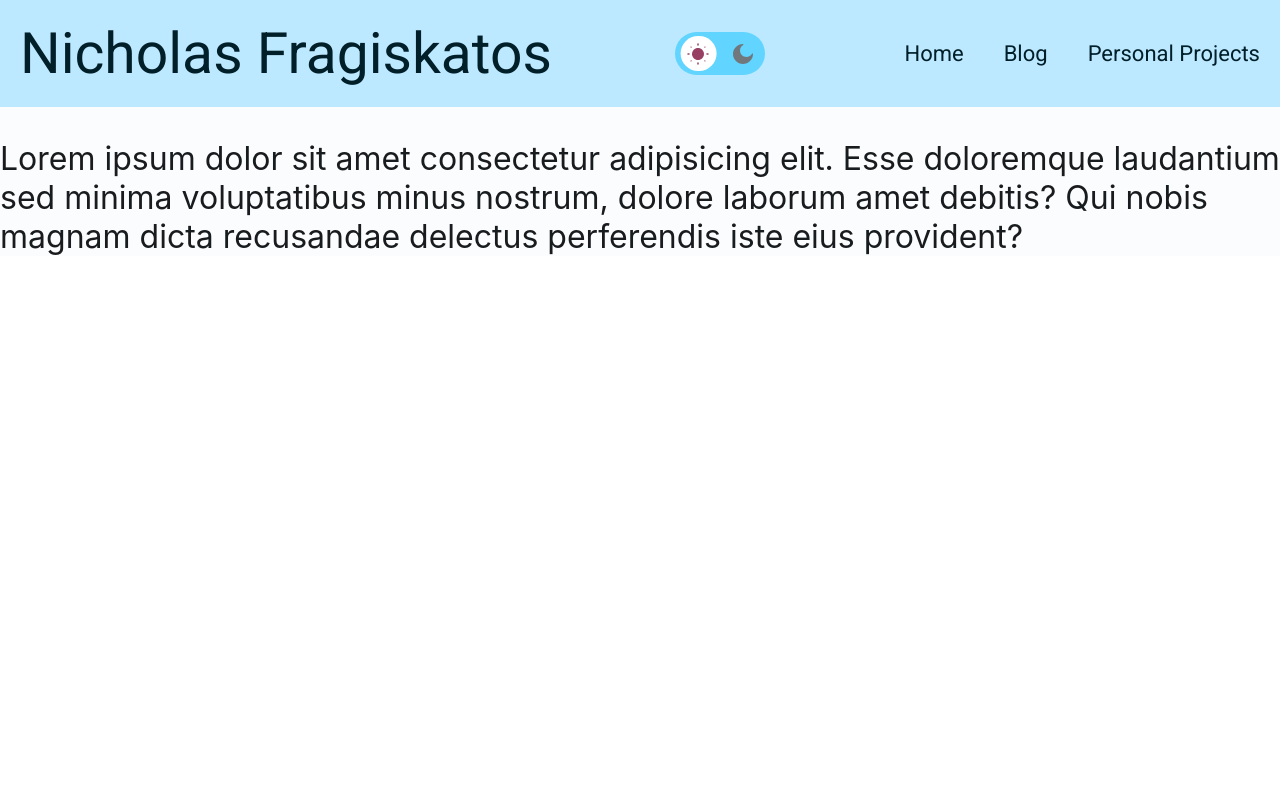
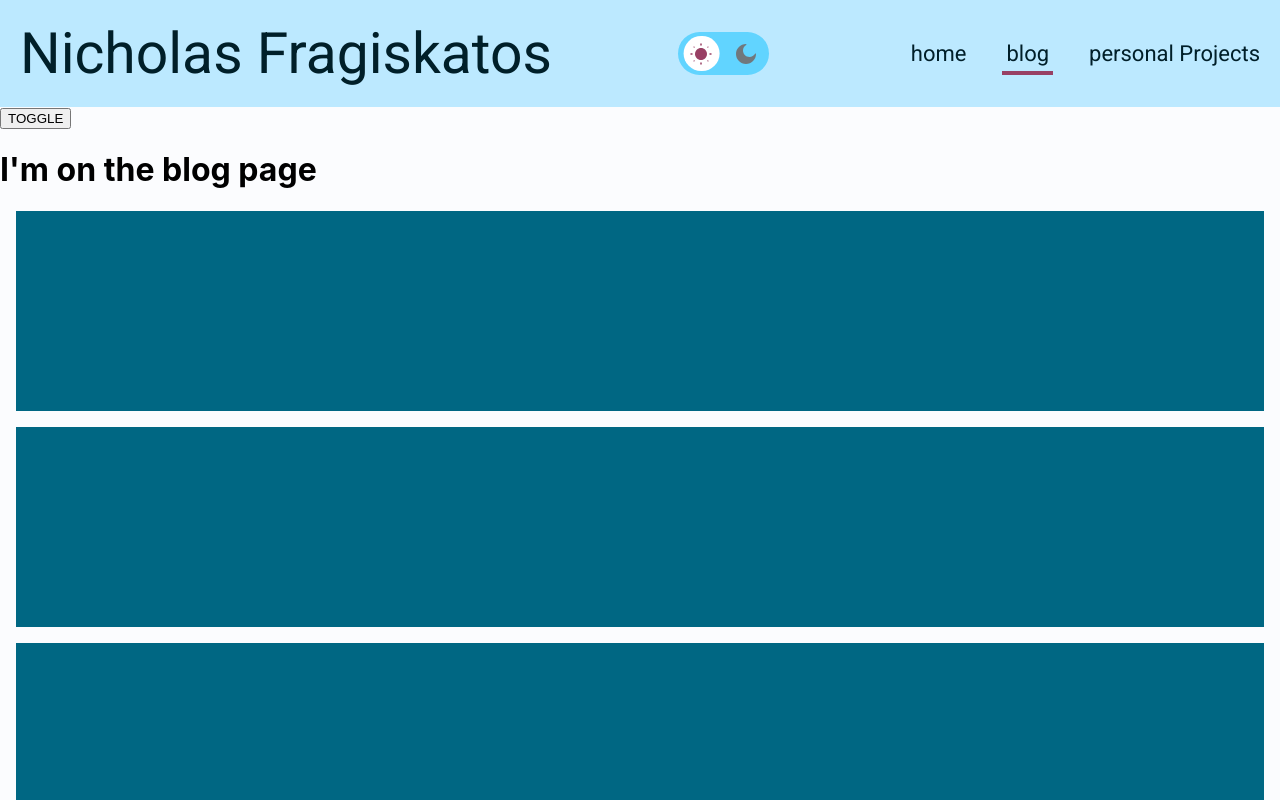
Before and after one commit to nfragiskatos/personal-website, a React (Create React App) app: page /blog in a window 1280 px wide. Shown: the top 800 px of the page. Built offline with nearby package versions, Linux system fonts and the light colour scheme.

Commit message:
- addred react-router-dom to dependencies' - changed navbar links to route with react-router - created skeelton for blog and home page

```diff
--- a/package.json
+++ b/package.json
@@ -13,6 +13,7 @@
     "react": "^18.2.0",
     "react-dom": "^18.2.0",
     "react-icons": "^5.0.1",
+    "react-router-dom": "^6.21.3",
     "react-scripts": "5.0.1",
     "styled-components": "^6.1.8",
     "typescript": "^4.9.5",
--- a/src/App.tsx
+++ b/src/App.tsx
@@ -1,7 +1,11 @@
 import React, { useState } from "react";
+import { Route, Routes } from "react-router-dom";
 import { ThemeProvider } from "styled-components";
 import "./App.css";
+import Footer from "./Footer/Footer";
 import Navbar from "./Navbar/Navbar";
+import Blog from "./pages/blog/components/Blog";
+import Home from "./pages/home/Home";
 import "./theme.css";
 import { ITheme, base, dark, light } from "./themes";
 
@@ -33,7 +37,16 @@ function App() {
       <ThemeProvider theme={theme}>
         <div className="surface">
           <Navbar />
-          <p
+
+          <div id="router-container">
+            <Routes>
+              <Route path="/" element={<Home />} />
+              <Route path="/blog" element={<Blog />} />
+            </Routes>
+          </div>
+          {/* <Hero /> */}
+          <Footer />
+          {/* <p
             className="on-surface-text"
             style={{
               fontSize: "2em",
@@ -43,7 +56,7 @@ function App() {
             doloremque laudantium sed minima voluptatibus minus nostrum, dolore
             laborum amet debitis? Qui nobis magnam dicta recusandae delectus
             perferendis iste eius provident?
-          </p>
+          </p> */}
         </div>
       </ThemeProvider>
     </ThemePreferenceContext.Provider>
--- a/src/Navbar/Navbar.styles.ts
+++ b/src/Navbar/Navbar.styles.ts
@@ -1,3 +1,4 @@
+import { Link } from "react-router-dom";
 import styled from "styled-components";
 
 export const Nav = styled.nav`
@@ -25,7 +26,7 @@ export const Page = styled.li<PageProps>`
   padding: 1rem;
 `;
 
-export const NavTitle = styled.div`
+export const NavTitle = styled(Link)`
   color: inherit;
   height: 100%;
   display: flex;
@@ -35,7 +36,11 @@ export const NavTitle = styled.div`
   cursor: pointer;
 `;
 
-export const NavLink = styled.div`
+interface NavLinkProps {
+  isActive?: boolean;
+}
+
+export const NavLink = styled(Link)<NavLinkProps>`
   color: inherit;
   height: 100%;
   display: flex;
@@ -57,6 +62,12 @@ export const NavLink = styled.div`
     transition: all 0.2s ease-in-out;
     -webkit-transform: scaleX(0);
     transform: scaleX(0);
+
+    ${({ isActive }) =>
+      isActive &&
+      `
+    transform: scaleX(1);
+    `}
   }
 
   &:hover:before {
--- a/src/Navbar/Navbar.tsx
+++ b/src/Navbar/Navbar.tsx
@@ -1,25 +1,16 @@
-import { useState } from "react";
+import { useLocation } from "react-router-dom";
 import ThemeSwitcher from "../utils/components/ThemeSwitcher";
+import { routes } from "../utils/routes";
 import { Nav, NavLink, NavTitle, Page, PagesList } from "./Navbar.styles";
 
-enum PAGE {
-  Home,
-  Blog,
-  PersonProjects,
-}
-
 const Navbar = () => {
-  const [activePage, setActivePage] = useState<PAGE>(PAGE.Home);
-
-  console.log(activePage === PAGE.Home);
+  const location = useLocation();
 
   return (
     <Nav>
       <NavTitle
+        to={routes.home.path}
         className="display-large"
-        onClick={() => {
-          setActivePage(PAGE.Home);
-        }}
         style={{
           marginTop: "1rem",
           marginBottom: "1rem",
@@ -29,29 +20,32 @@ const Navbar = () => {
       </NavTitle>
       <ThemeSwitcher />
       <PagesList>
-        <Page
-          isActive={activePage === PAGE.Home}
-          onClick={() => {
-            setActivePage(PAGE.Home);
-          }}
-        >
-          <NavLink className="title-large">Home</NavLink>
+        <Page>
+          <NavLink
+            to={routes.home.path}
+            className="title-large"
+            isActive={location.pathname === routes.home.path}
+          >
+            {routes.home.title}
+          </NavLink>
         </Page>
-        <Page
-          isActive={activePage === PAGE.Blog}
-          onClick={() => {
-            setActivePage(PAGE.Blog);
-          }}
-        >
-          <NavLink className="title-large">Blog</NavLink>
+        <Page>
+          <NavLink
+            to={routes.blog.path}
+            className="title-large"
+            isActive={location.pathname === routes.blog.path}
+          >
+            {routes.blog.title}
+          </NavLink>
         </Page>
-        <Page
-          isActive={activePage === PAGE.PersonProjects}
-          onClick={() => {
-            setActivePage(PAGE.PersonProjects);
-          }}
-        >
-          <NavLink className="title-large">Personal Projects</NavLink>
+        <Page>
+          <NavLink
+            to={routes.projects.path}
+            className="title-large"
+            isActive={location.pathname === routes.projects.path}
+          >
+            {routes.projects.title}
+          </NavLink>
         </Page>
       </PagesList>
     </Nav>
--- a/src/index.tsx
+++ b/src/index.tsx
@@ -1,5 +1,6 @@
 import React from "react";
 import ReactDOM from "react-dom/client";
+import { BrowserRouter } from "react-router-dom";
 import App from "./App";
 import "./index.css";
 import reportWebVitals from "./reportWebVitals";
@@ -9,7 +10,9 @@ const root = ReactDOM.createRoot(
 );
 root.render(
   <React.StrictMode>
-    <App />
+    <BrowserRouter>
+      <App />
+    </BrowserRouter>
   </React.StrictMode>
 );
 
--- /dev/null
+++ b/src/pages/blog/components/Blog.tsx
@@ -0,0 +1,22 @@
+import BlogPost from "./BlogPost";
+
+const Blog = () => {
+  return (
+    <main className="background">
+      <button
+        onClick={() => {
+          document.documentElement.setAttribute("data-theme", "dark");
+        }}
+      >
+        TOGGLE
+      </button>
+      <h1>I'm on the blog page</h1>
+      <BlogPost />
+      <BlogPost />
+      <BlogPost />
+      <BlogPost />
+    </main>
+  );
+};
+
+export default Blog;
--- /dev/null
+++ b/src/pages/blog/components/BlogPost.tsx
@@ -0,0 +1,13 @@
+const BlogPost = () => {
+  return (
+    <div
+      className="primary"
+      style={{
+        height: "200px",
+        margin: "16px",
+      }}
+    ></div>
+  );
+};
+
+export default BlogPost;
--- /dev/null
+++ b/src/pages/home/Home.tsx
@@ -0,0 +1,9 @@
+const Home = () => {
+  return (
+    <div>
+      <h1>I'm on the home page</h1>
+    </div>
+  );
+};
+
+export default Home;
--- /dev/null
+++ b/src/utils/routes.ts
@@ -0,0 +1,25 @@
+interface MyRoute {
+  path: string;
+  title: string;
+}
+
+interface MyRoutes {
+  home: MyRoute;
+  blog: MyRoute;
+  projects: MyRoute;
+}
+
+export const routes: MyRoutes = {
+  home: {
+    path: "/",
+    title: "home",
+  },
+  blog: {
+    path: "/blog",
+    title: "blog",
+  },
+  projects: {
+    path: "/projects",
+    title: "personal Projects",
+  },
+};
```
Also changed, not shown: 1 other file (tests, documents, lock files or other folders).
